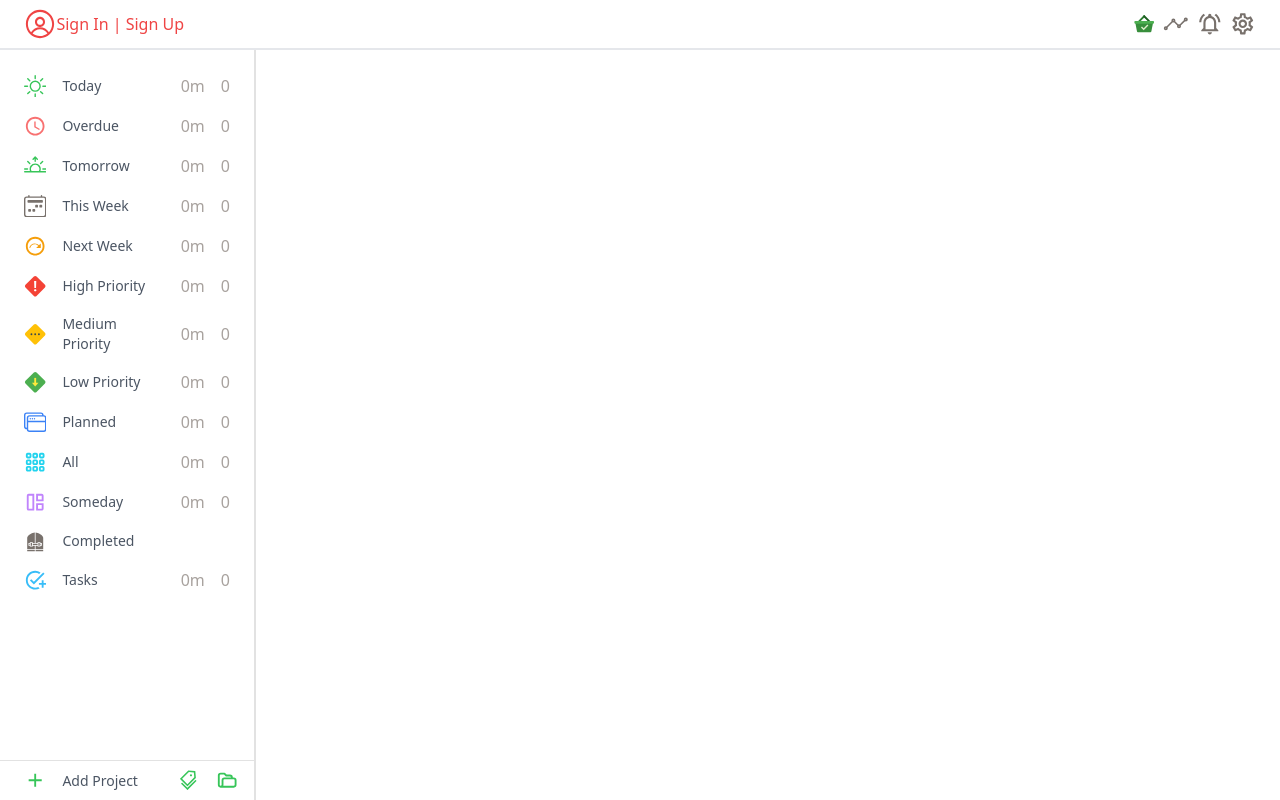
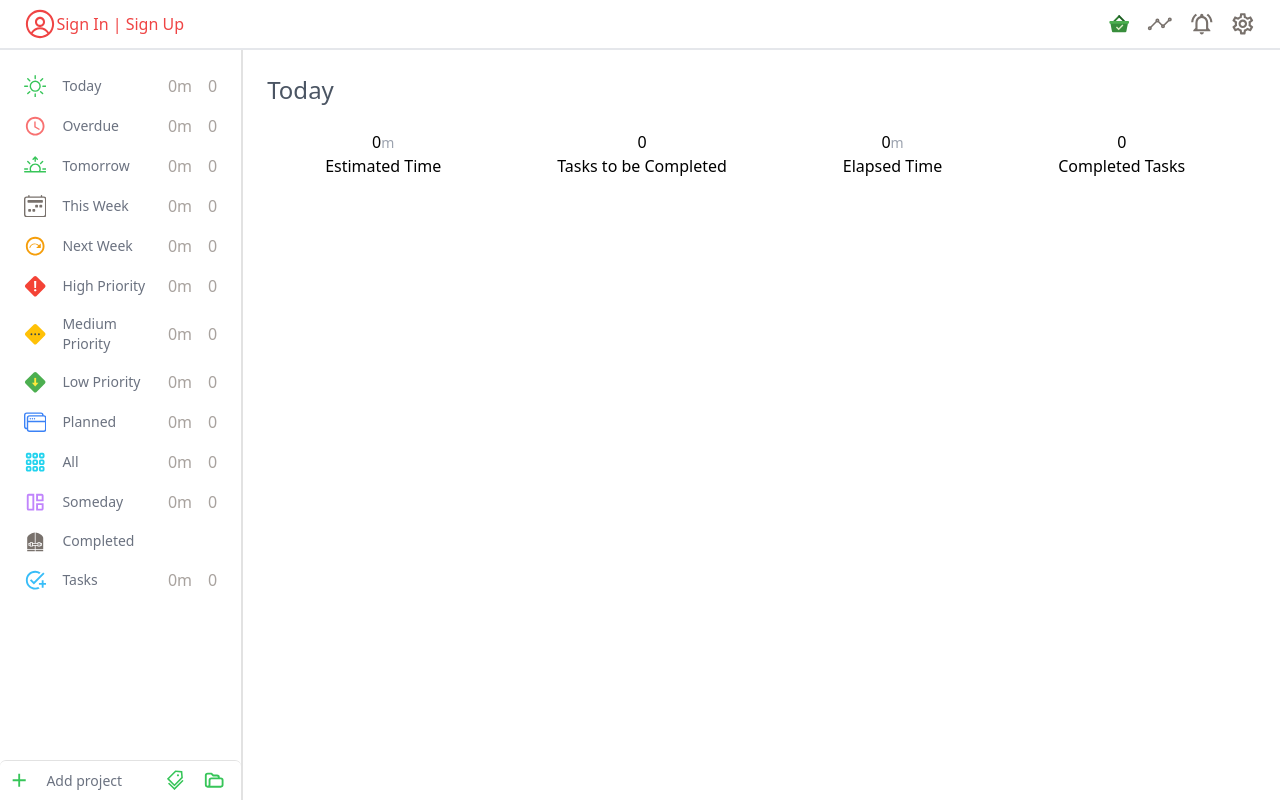
Before and after one commit to didymus707/todo-app, a React (Create React App) app: page /today in a window 1280 px wide. Built offline with nearby package versions, Linux system fonts and the light colour scheme.

Commit message:
added the view area

```diff
--- a/package.json
+++ b/package.json
@@ -13,7 +13,6 @@
     "react": "^18.2.0",
     "react-dom": "^18.2.0",
     "react-icons": "^4.8.0",
-    "react-router-dom": "^6.11.2",
     "react-scripts": "5.0.1",
     "typescript": "^5.0.4",
     "web-vitals": "^2.1.4"
--- a/src/App.tsx
+++ b/src/App.tsx
@@ -1,13 +1,17 @@
 import React from "react";
 import "./App.css";
 import { Header } from "./components/header";
-import { Sidebar } from "./components/sidebar";
+import { Sidebar } from "./components/sidebar/sidebar";
+import { Outlet } from "react-router-dom";
 
 function App() {
   return (
     <div className="min-h-screen">
       <Header />
-      <Sidebar />
+      <div className="view flex w-full">
+        <Sidebar />
+        <Outlet />
+      </div>
     </div>
   );
 }
--- a/src/components/header.tsx
+++ b/src/components/header.tsx
@@ -17,7 +17,7 @@ export const Header = (props: any) => {
             {token ? user?.email : "Sign In | Sign Up"}
           </div>
         </div>
-        <div className="flex ml-auto w-[10%] justify-between items-center">
+        <div className="flex ml-auto w-[12%] justify-between items-center">
           <Tooltip description="Premium" position="top-8">
             <Premium classNames={["cursor-pointer"]} size="1.4em" />
           </Tooltip>
--- a/src/components/item.tsx
+++ /dev/null
@@ -1,48 +0,0 @@
-import React from "react";
-import { Folder, Tag } from "./primitives/icons";
-import Tooltip from "./primitives/tooltip";
-
-type SidebarItemProps = {
-  title: string;
-  icon: React.ReactNode;
-  time: string;
-  qty: number;
-};
-
-export const SidebarItem = (props: SidebarItemProps) => {
-  const { title, time, qty, icon } = props;
-
-  return (
-    <div
-      className={`flex items-center p-2 justify-between cursor-pointer hover:bg-gray-100 rounded-md ${
-        title === "Add Project" &&
-        "pl-6 hover:bg-transparent border-t border-[#e2e2e2] rounded-none"
-      }`}
-    >
-      <div className="flex items-center w-[70%]">
-        {icon}
-        <p className="text-sm text-gray-600">{title}</p>
-      </div>
-
-      {title !== "Completed" && title !== "Add Project" && (
-        <div className="flex text-stone-400">
-          <span className="mr-4">{time}</span>
-          <span>{qty}</span>
-        </div>
-      )}
-
-      {title === "Add Project" && (
-        <div className="flex ">
-          <>
-            <Tooltip description="tags" position="bottom-8" positionH='mx-[-8px]'>
-              <Tag classNames={["mr-4"]} size="1.4em" />
-            </Tooltip>
-            <Tooltip description="folder" position="bottom-8">
-              <Folder classNames={["mr-2"]} size="1.4em" />
-            </Tooltip>
-          </>
-        </div>
-      )}
-    </div>
-  );
-};
--- a/src/components/primitives/icons.tsx
+++ b/src/components/primitives/icons.tsx
@@ -30,6 +30,7 @@ import {
 type IconProps = {
   classNames: string[];
   size: string;
+  onClick?: () => void;
 };
 
 export const TodayIcon = (props: IconProps) => {
--- /dev/null
+++ b/src/components/sidebar/item.tsx
@@ -0,0 +1,32 @@
+import React from "react";
+type SidebarItemProps = {
+  title: string;
+  icon: React.ReactNode;
+  time?: string;
+  qty?: number;
+};
+
+export const SidebarItem = (props: SidebarItemProps) => {
+  const { title, time, qty, icon } = props;
+
+  return (
+    <>
+      <a
+        href={`/${title}`}
+        className="flex items-center p-2 justify-between cursor-pointer hover:bg-gray-100 rounded-md"
+      >
+        <div className="flex items-center w-[70%]">
+          {icon}
+          <p className="text-sm text-gray-500">{title}</p>
+        </div>
+
+        {title !== "Completed" && title !== "Add Project" && (
+          <div className="flex text-stone-400">
+            <span className="mr-4">{time}</span>
+            <span>{qty}</span>
+          </div>
+        )}
+      </a>
+    </>
+  );
+};
--- a/src/components/sidebar.tsx
+++ b/src/components/sidebar/sidebar.tsx
@@ -1,11 +1,29 @@
 import React from "react";
 import { SidebarItem } from "./item";
-import { TodayIcon, Overdue, Task, Add, Completed, Planned, ThisWeek, NextWeek, HighPriority, MidPriority, LowPriority, Tomorrow, All, Someday } from "./primitives/icons";
+import {
+  TodayIcon,
+  Overdue,
+  Task,
+  Add,
+  Completed,
+  Planned,
+  ThisWeek,
+  NextWeek,
+  HighPriority,
+  MidPriority,
+  LowPriority,
+  Tomorrow,
+  All,
+  Someday,
+  Folder,
+  Tag,
+} from "../primitives/icons";
+import Tooltip from "../primitives/tooltip";
 
 export const Sidebar = () => {
   return (
     <>
-      <div className="flex flex-col w-1/5 border-r-2 border-r-[#e2e2e2]">
+      <div className="flex flex-col w-[19%] border-r-2 border-r-[#e2e2e2]">
         <div className="bg-white px-4 pt-4 min-h-[calc(100vh-5.6rem)]">
           <div className="flex flex-col">
             <SidebarItem
@@ -88,12 +106,30 @@ export const Sidebar = () => {
             />
           </div>
         </div>
-        <SidebarItem
-          qty={0}
-          time="0m"
-          title="Add Project"
-          icon={<Add size="1.4em" classNames={["mr-4"]} />}
-        />
+        <div
+          className={`flex items-center p-2 justify-between cursor-pointer hover:bg-gray-100 rounded-md "pl-5 hover:bg-transparent border-t border-[#e2e2e2] rounded-none"`}
+        >
+          <div className="flex items-center w-[70%]" onClick={() => {}}>
+            <Add size="1.4em" classNames={["mr-4"]} />
+            <p className="text-sm text-gray-500">Add project</p>
+          </div>
+
+          <div className="flex ">
+            <>
+              <Tooltip
+                description="tags"
+                position="bottom-8"
+                positionH="mx-[-8px]"
+
+              >
+                <Tag classNames={["mr-4"]} size="1.4em" />
+              </Tooltip>
+              <Tooltip description="folder" position="bottom-8">
+                <Folder classNames={["mr-2"]} size="1.4em" />
+              </Tooltip>
+            </>
+          </div>
+        </div>
       </div>
     </>
   );
--- /dev/null
+++ b/src/components/view/info.tsx
@@ -0,0 +1,15 @@
+import React from "react";
+import { InfoItem } from "./item";
+
+export const Info = () => {
+  return (
+    <div className="pt-2 bg-white w-full rounded">
+      <div className="flex justify-around">
+        <InfoItem count={0} label="Estimated Time" />
+        <InfoItem count={0} label="Tasks to be Completed" />
+        <InfoItem count={0} label="Elapsed Time" />
+        <InfoItem count={0} label="Completed Tasks" />
+      </div>
+    </div>
+  );
+};
--- /dev/null
+++ b/src/components/view/item.tsx
@@ -0,0 +1,20 @@
+import React from "react";
+
+type InfoItemProps = {
+  label: string;
+  count: number;
+};
+
+export const InfoItem = ({ label, count }: InfoItemProps) => {
+  return (
+    <div className="flex flex-col my-4 items-center">
+      <p className="text-base">
+        {count}
+        <span className="text-sm text-gray-400 mt-2">
+          {label.includes("Time") && "m"}
+        </span>
+      </p>
+      <p className="text-base">{label}</p>
+    </div>
+  );
+};
--- a/src/index.tsx
+++ b/src/index.tsx
@@ -2,19 +2,34 @@ import * as React from "react";
 import * as ReactDOM from "react-dom/client";
 import "./index.css";
 import App from "./App";
-import reportWebVitals from "./reportWebVitals";
+import { createBrowserRouter, RouterProvider } from "react-router-dom";
+import { ErrorPage } from "./pages/error";
+import { Today } from "./pages/today";
 
 const container = document.getElementById("root");
 if (!container) throw new Error("Failed to find the root element");
 const root = ReactDOM.createRoot(container);
 
+const router = createBrowserRouter([
+  {
+    path: "/",
+    element: <App />,
+    errorElement: <ErrorPage />,
+    children: [
+      {
+        path: "/today",
+        element: <Today />,
+      },
+    ],
+  },
+]);
+
 root.render(
   <React.StrictMode>
-    <App />
+    <RouterProvider router={router} />
   </React.StrictMode>
 );
 
 // If you want to start measuring performance in your app, pass a function
 // to log results (for example: reportWebVitals(console.log))
 // or send to an analytics endpoint. Learn more: https://bit.ly/CRA-vitals
-reportWebVitals();
--- /dev/null
+++ b/src/pages/error.tsx
@@ -0,0 +1,18 @@
+import React from "react";
+import { useRouteError } from "react-router-dom";
+
+export const ErrorPage = () => {
+  const error: any = useRouteError();
+
+  return (
+    <div>
+      <h1>Oops! Sorry</h1>
+      <p>
+        this doesn't happen, report to fire lord Osai, that we want to leave!
+      </p>
+      <p>
+        <i>{error.statusText || error.message}</i>
+      </p>
+    </div>
+  );
+};
--- /dev/null
+++ b/src/pages/today.tsx
@@ -0,0 +1,14 @@
+import React from "react";
+import { Info } from "../components/view/info";
+
+export const Today = () => {
+  return (
+    <div className="w-4/5 px-6">
+      <div className="flex mt-6">
+        <p className="text-2xl text-gray-600">Today</p>
+        <div className="icon"></div>
+      </div>
+      <Info />
+    </div>
+  );
+};
```
